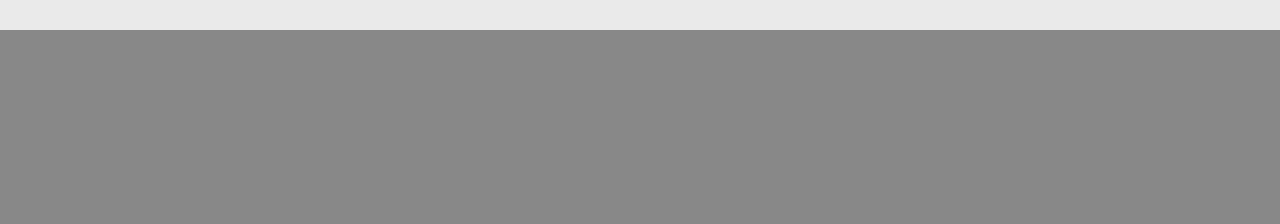
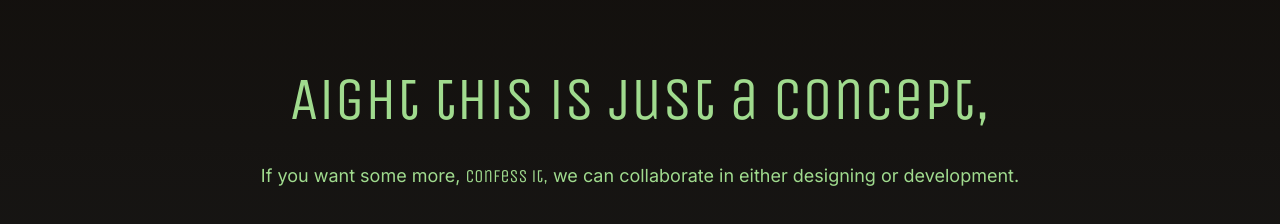
Before and after one commit to banhducnonggg/7sins, a Next.js app: page / in a window 1280 px wide. Shown: the part 2382-2606 px from the top of the page. Before the commit the page ends 2412 px from the top, so only its background shows below. Built offline with nearby package versions, Linux system fonts and the light colour scheme; no server answers; a web font is replaced by a local one.

Commit message:
feat: add More widget to Home page, update About component layout for improved structure, and adjust hover scale effect in Header for better user experience

```diff
--- a/package.json
+++ b/package.json
@@ -1,6 +1,6 @@
 {
   "name": "7sins",
-  "version": "0.20.4",
+  "version": "0.21.4",
   "private": true,
   "scripts": {
     "dev": "next dev --turbopack",
--- a/src/app/page.tsx
+++ b/src/app/page.tsx
@@ -1,6 +1,7 @@
 import DefaultLayout from "@/components/Layout/DefaultLayout";
 import About from "@/components/Widgets/About";
 import Hero from "@/components/Widgets/Hero";
+import More from "@/components/Widgets/More";
 import SinsMarquee from "@/components/Widgets/SinsMarquee";
 
 export default function Home() {
@@ -11,6 +12,7 @@ export default function Home() {
         <SinsMarquee />
       </div>
       <About />
+      <More />
     </DefaultLayout>
   );
 }
--- a/src/components/Layout/Header.tsx
+++ b/src/components/Layout/Header.tsx
@@ -81,7 +81,7 @@ const Header = () => {
           alt={"next logo"}
           width={40}
           height={40}
-          className="transition-transform duration-300 ease-in-out transform scale-100 hover:scale-190"
+          className="transition-transform duration-300 ease-in-out transform scale-100 hover:scale-120"
         />
       </Link>
       {isMobile ? (
--- a/src/components/Widgets/About.tsx
+++ b/src/components/Widgets/About.tsx
@@ -3,22 +3,22 @@ import Link from "next/link";
 
 export default function About() {
   return (
-    <main className="h-screen bg-background text-foreground px-8 py-auto flex items-center justify-center">
-      <section className="max-w-8xl h-full mx-auto text-center text-body flex flex-col gap-8 items-center justify-center">
+    <main id="about" className="flex items-center justify-center h-screen px-8 bg-background text-foreground py-auto">
+      <section className="flex flex-col items-center justify-center h-full gap-8 mx-auto text-center max-w-8xl text-body">
         <h1 className="text-4xl md:text-6xl font-title text-envy-accent">
           About the Lab
         </h1>
 
-        <div className="flex flex-col lg:flex-row gap-8">
-          <div className="w-full lg:w-1/2 flex flex-col justify-center items-center gap-16">
-            <p className="text-xl lg:text-2xl leading-relaxed text-secondary text-center lg:text-right">
+        <div className="flex flex-col gap-8 lg:flex-row">
+          <div className="flex flex-col items-center justify-center w-full gap-16 lg:w-1/2">
+            <p className="text-xl leading-relaxed text-center lg:text-2xl text-secondary lg:text-right">
               <span className="text-foreground font-title">1 on 1</span> is a
               creative lab confronting human impulses — a mirror of identity,
               lust, rage, and beauty. Each sin is a visual confession.
             </p>
             {/* Confess Button */}
             <Link href="/confess" className="hidden lg:block">
-              <button className="px-6 py-3 bg-none text-foreground text-sm font-semibold uppercase tracking-wide rounded-full border-2 border-foreground hover:bg-foreground hover:text-background duration-310 ease-in transition">
+              <button className="px-6 py-3 text-sm font-semibold tracking-wide uppercase transition ease-in border-2 rounded-full bg-none text-foreground border-foreground hover:bg-foreground hover:text-background duration-310">
                 Confess your sin(s)
               </button>
             </Link>
@@ -30,13 +30,13 @@ export default function About() {
               src={"/home/about.png"}
               alt="Lab portrait"
               fill
-              className="object-cover rounded-xl shadow-xl grayscale hover:grayscale-0 transition duration-310"
+              className="object-cover transition shadow-xl rounded-xl grayscale hover:grayscale-0 duration-310"
             />
           </div>
         </div>
         {/* Confess Button */}
         <Link href="/confess" className="block lg:hidden">
-          <button className="px-6 py-3 bg-foreground text-background text-sm font-semibold uppercase tracking-wide rounded-full">
+          <button className="px-6 py-3 text-sm font-semibold tracking-wide uppercase rounded-full bg-foreground text-background">
             Confess your sin(s)
           </button>
         </Link>
--- /dev/null
+++ b/src/components/Widgets/More.tsx
@@ -0,0 +1,28 @@
+"use client";
+
+export default function More() {
+  const scrollToAbout = () => {
+    const aboutSection = document.getElementById("about");
+    if (aboutSection) {
+      aboutSection.scrollIntoView({ behavior: "smooth" });
+    }
+  };
+
+  return (
+    <div className="flex flex-col items-center justify-center w-full min-h-screen gap-8 p-8 bg-gradient-to-b from-background to-greed-accent-dark text-greed-accent-light">
+      <h1 className="text-2xl md:text-4xl lg:text-6xl font-title">
+        Aight this is just a concept,
+      </h1>
+      <h2 className="text-lg">
+        If you want some more,{" "}
+        <span
+          onClick={scrollToAbout}
+          className="transition-all ease-in-out hover:text-foreground font-title duration-310"
+        >
+          confess it,
+        </span>{" "}
+        we can collaborate in either designing or development.
+      </h2>
+    </div>
+  );
+}
--- a/src/components/Widgets/virtues/VFooter.tsx
+++ b/src/components/Widgets/virtues/VFooter.tsx
@@ -4,7 +4,7 @@ export default function VFooter() {
   return (
     <footer className="w-full h-[50dvh] sticky bottom-0 bg-background z-0">
       <div className="flex flex-col items-center justify-center w-full h-full gap-8 p-8">
-        <h1 className="text-4xl md:text-6xl lg:text-8xl font-title text-foreground">Aight you have found the Easter Egg, and you have seen enough</h1>
+        <h1 className="text-4xl md:text-6xl font-title text-foreground">Aight you have found the Easter Egg, and you have seen enough</h1>
         <Link href="/" className="text-lg transition-all ease-in-out font-lust md:text-xl lg:text-2xl text-lust-accent-light hover:text-lust-accent duration-310">She&apos;s mine, now get away</Link>
       </div>
     </footer>
```
